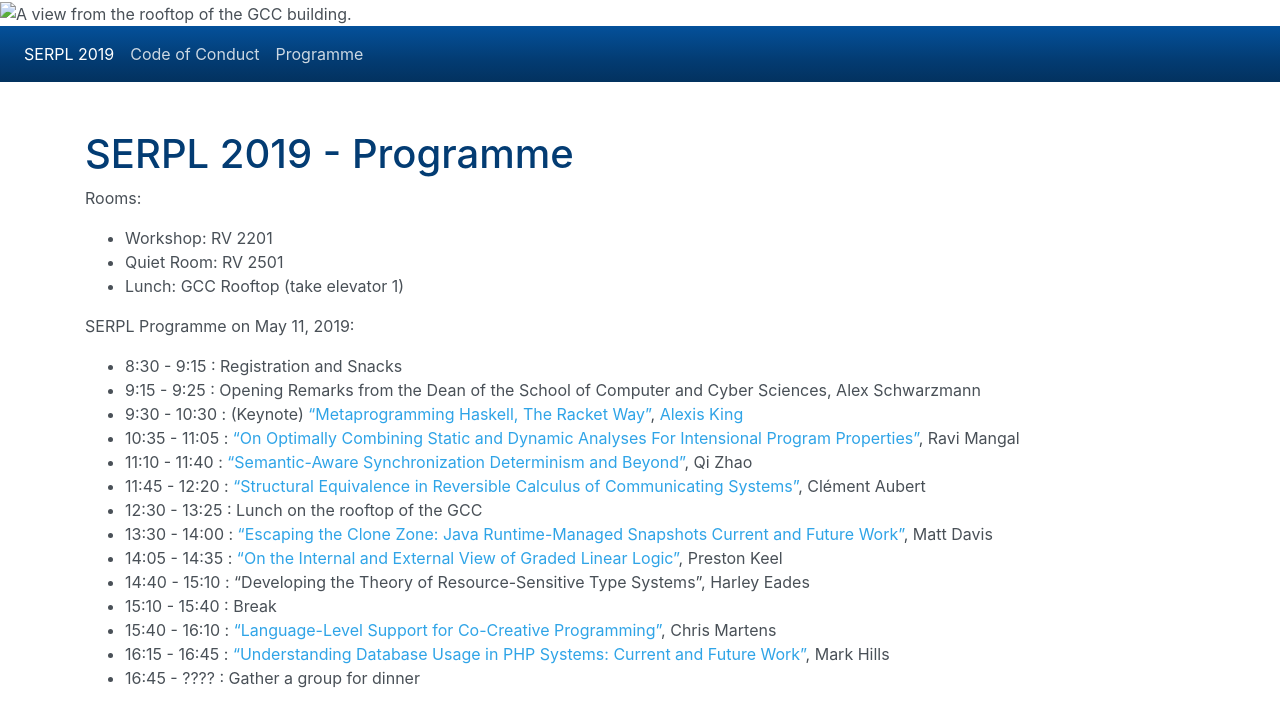
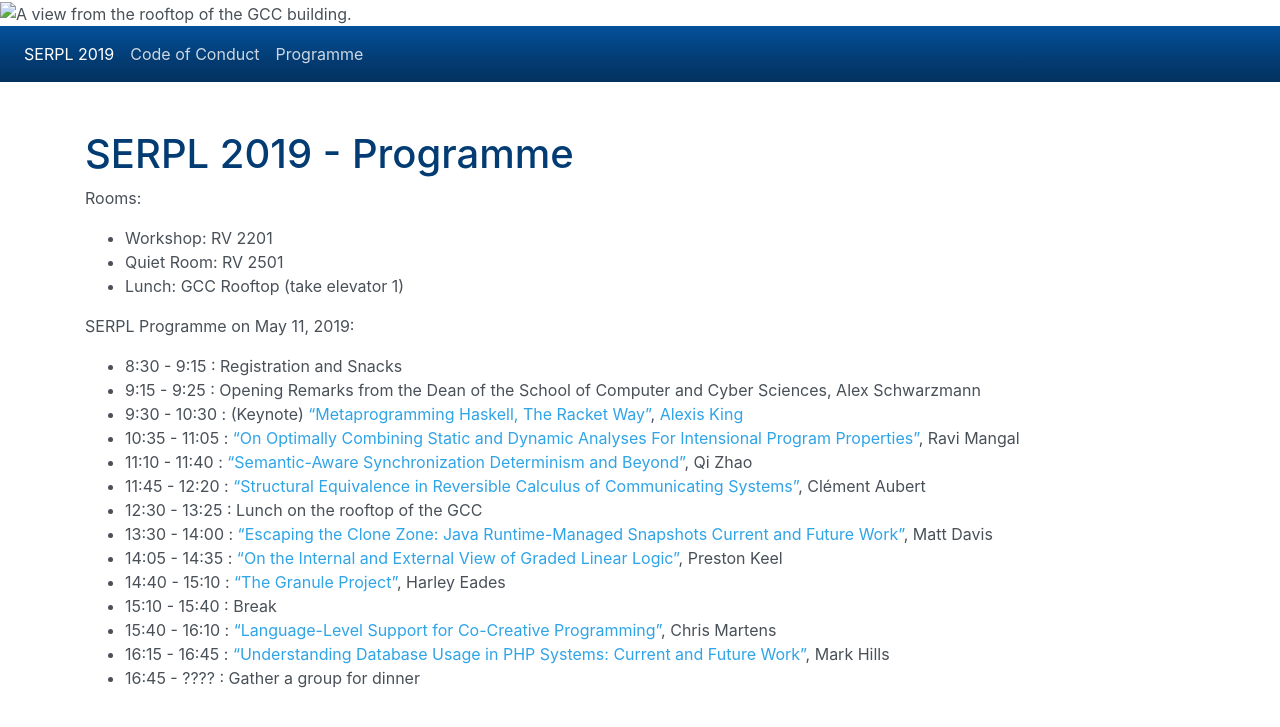
Before and after one commit to the-au-forml-lab/SERPL2019, a Jekyll site: the page built from programme.md, in a window 1280 px wide. Shown: the top 727 px of the page. Built offline with Jekyll 4.4.1, drawn with Linux system fonts in a browser that asks for light colours.

```diff
--- a/programme.md
+++ b/programme.md
@@ -19,7 +19,7 @@
 - 12:30 - 13:25 : Lunch on the rooftop of the GCC
 - 13:30 - 14:00 : ["Escaping the Clone Zone: Java Runtime-Managed Snapshots Current and Future Work"](includes/abstracts/Matt-Davis.pdf), Matt Davis
 - 14:05 - 14:35 : ["On the Internal and External View of Graded Linear Logic"](includes/abstracts/Preston-Keel.pdf), Preston Keel
-- 14:40 - 15:10 : "Developing the Theory of Resource-Sensitive Type Systems", Harley Eades
+- 14:40 - 15:10 : ["The Granule Project"](), Harley Eades
 - 15:10 - 15:40 : Break
 - 15:40 - 16:10 : ["Language-Level Support for Co-Creative Programming"](includes/abstracts/Chris-Martens.pdf), Chris Martens
 - 16:15 - 16:45 : ["Understanding Database Usage in PHP Systems: Current and Future Work"](includes/abstracts/Mark-Hills.pdf), Mark Hills
```
Also changed, not shown: 1 other file.
